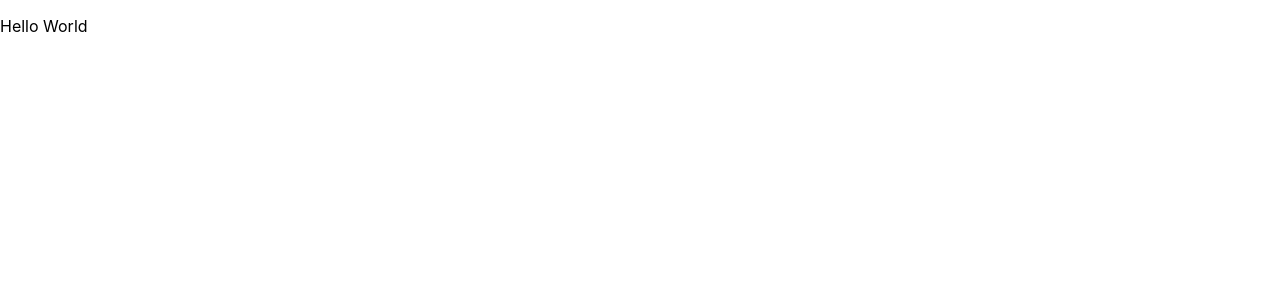
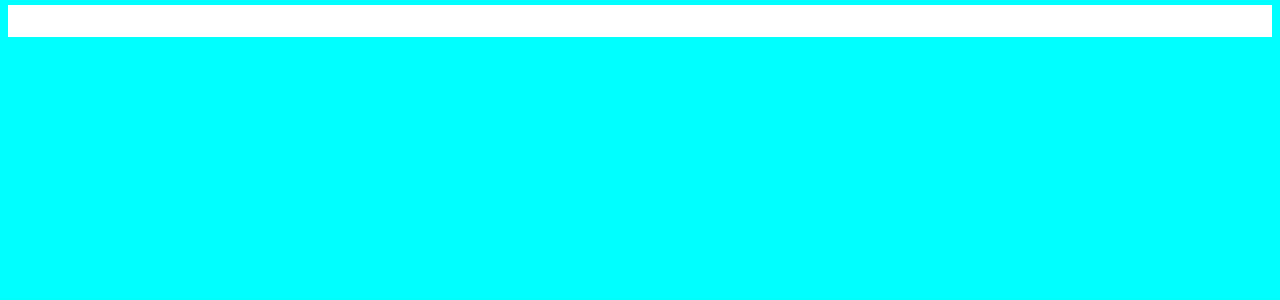
Before and after one commit to courage173/gst-test, a React (Create React App) app: page / in a window 1280 px wide. Shown: the top 300 px of the page. Built offline with nearby package versions, Linux system fonts and the light colour scheme.

Commit message:
added search screen

```diff
--- a/src/App.js
+++ b/src/App.js
@@ -1,11 +1,7 @@
 import React from "react";
-
+import Home from "./components/Home";
 function App() {
-  return (
-    <div>
-      <p>Hello World</p>
-    </div>
-  );
+  return <Home />;
 }
 
 export default App;
--- /dev/null
+++ b/src/components/Home/Home.module.css
@@ -0,0 +1,3 @@
+.container {
+  height: 100vh;
+}
--- /dev/null
+++ b/src/components/Home/index.js
@@ -0,0 +1,47 @@
+import React, { useState } from "react";
+import Form from "../../utils/form/Form";
+import styles from "./Home.module.css";
+import { update, generateData, isFormValid } from "../../utils/form/formAction";
+
+const Home = () => {
+  const [state, setState] = useState({
+    formdata: {
+      search: {
+        element: "input",
+        value: "",
+        config: {
+          name: "search",
+          type: "text",
+          placeholder: "",
+          label: "Search",
+        },
+        validation: {
+          required: true,
+        },
+        valid: false,
+        touched: false,
+        validationMessage: "",
+        showlabel: true,
+      },
+    },
+  });
+  const updateForm = (element) => {
+    setState({ loginErrorMessage: "", message: "" });
+    const newFormdata = update(element, state.formdata, "login");
+    setState({
+      formError: false,
+      formdata: newFormdata,
+    });
+  };
+  return (
+    <div className={styles.container}>
+      <Form
+        id={"search"}
+        formdata={state.formdata.search}
+        change={(element) => updateForm(element)}
+      />
+    </div>
+  );
+};
+
+export default Home;
--- a/src/index.css
+++ b/src/index.css
@@ -1,13 +1,5 @@
 body {
-  margin: 0;
-  font-family: -apple-system, BlinkMacSystemFont, 'Segoe UI', 'Roboto', 'Oxygen',
-    'Ubuntu', 'Cantarell', 'Fira Sans', 'Droid Sans', 'Helvetica Neue',
-    sans-serif;
-  -webkit-font-smoothing: antialiased;
-  -moz-osx-font-smoothing: grayscale;
+  overflow: hidden;
+  height: 100%;
+  background-color: aqua;
 }
-
-code {
-  font-family: source-code-pro, Menlo, Monaco, Consolas, 'Courier New',
-    monospace;
-}
--- /dev/null
+++ b/src/utils/form/Form.js
@@ -0,0 +1,79 @@
+import React from "react";
+import PropTypes from "prop-types";
+import formStyles from "./form.module.css";
+
+function FormField({
+  formdata,
+  change,
+  id,
+  altStyle,
+  styles,
+  inputClass,
+  altFieldSet,
+}) {
+  const showError = () => {
+    let errorMessage = null;
+
+    if (formdata.validation && !formdata.valid) {
+      errorMessage = (
+        <div className={formStyles.errorMessage}>
+          {formdata.validationMessage}
+        </div>
+      );
+    }
+
+    return errorMessage;
+  };
+
+  const renderForm = () => {
+    let template = null;
+    switch (formdata.element) {
+      case "input":
+        template = (
+          <div>
+            <input
+              {...formdata.config}
+              value={formdata.value}
+              style={{
+                boxShadow: "#fff 0px 0px 0px 9999px inset",
+                ...styles,
+              }}
+              onBlur={(event) => change({ event, id, blur: true })}
+              onChange={(event) => change({ event, id })}
+              id={id}
+              className={`${inputClass} ${formStyles.defaultForm}`}
+            />
+            {showError()}
+          </div>
+        );
+        break;
+      default:
+        template = "";
+        break;
+    }
+    return template;
+  };
+
+  return <>{renderForm()}</>;
+}
+
+FormField.displayName = "FormField";
+
+FormField.propTypes = {
+  formdata: PropTypes.shape({
+    config: PropTypes.object,
+    validation: PropTypes.object,
+    valid: PropTypes.bool,
+    validationMessage: PropTypes.string,
+    element: PropTypes.string,
+    value: PropTypes.string,
+    showlabel: PropTypes.bool,
+  }),
+  change: PropTypes.func,
+  id: PropTypes.string,
+  altStyle: PropTypes.object,
+  styles: PropTypes.object,
+  inputClass: PropTypes.string,
+  altFieldSet: PropTypes.string,
+};
+export default FormField;
--- /dev/null
+++ b/src/utils/form/form.module.css
@@ -0,0 +1,41 @@
+.defaultForm {
+    box-shadow: #fff 0px 0px 0px 9999px inset;
+    width: 100%;
+    height: 2rem;
+    margin: 0;
+    padding: 0;
+    border: none;
+    outline: none;
+    margin-top: -3px;
+}
+.fieldSetWrap {
+    border: 1px solid #68b948;
+    box-sizing: border-box;
+    border-radius: 4px;
+    height: 3rem;
+    padding: 0 5px;
+    width: 22rem;
+}
+.legend {
+    font-family: Montserrat;
+    font-style: normal;
+    font-weight: 600;
+    font-size: 12px;
+    line-height: 16px;
+    letter-spacing: 0.4px;
+    color: #5d821f;
+}
+.errorMessage {
+    color: red;
+    color: red;
+    font-size: 12px;
+    margin-top: 4px;
+}
+.defaultCheckForm {
+}
+
+@media only screen and (max-width: 768px) {
+    .fieldSetWrap {
+        width: 20rem;
+    }
+}
--- /dev/null
+++ b/src/utils/form/formAction.js
@@ -0,0 +1,136 @@
+export const validate = (element, formdata = []) => {
+  let error = [true, ""];
+  if (element.validation.email) {
+    const valid = /\S+@\S+\.\S+/.test(element.value);
+    const message = `${!valid ? "Must be a valid email" : ""}`;
+    error = !valid ? [valid, message] : error;
+  }
+  if (element.config.name === "password_input") {
+    const valid = element.value.trim().length >= 6;
+    const message = `${!valid ? "Password must be atleast 6 letters" : ""}`;
+    error = !valid ? [valid, message] : error;
+  }
+  if (element.validation.confirm) {
+    const valid =
+      element.value.trim() === formdata[element.validation.confirm].value;
+    const message = `${!valid ? "Passwords do not match" : ""}`;
+    error = !valid ? [valid, message] : error;
+  }
+
+  if (element.validation.required) {
+    const valid = element.value.trim() !== "";
+    const message = `${!valid ? "This field is required" : ""}`;
+    error = !valid ? [valid, message] : error;
+  }
+
+  return error;
+};
+
+export const update = (element, formdata) => {
+  const newFormdata = {
+    ...formdata,
+  };
+  const newElement = {
+    ...newFormdata[element.id],
+  };
+
+  newElement.checked = element.event.target.checked;
+  newElement.value = element.event.target.value;
+
+  if (element.blur) {
+    const validData = validate(newElement, formdata);
+    newElement.valid = validData[0];
+    newElement.validationMessage = validData[1];
+  }
+
+  newElement.touched = element.blur;
+  newFormdata[element.id] = newElement;
+  return newFormdata;
+};
+
+export const generateData = (formdata) => {
+  const dataToSubmit = {};
+  for (const key in formdata) {
+    if (key !== "confirmPassword") {
+      dataToSubmit[key] = formdata[key].value;
+    }
+  }
+  return dataToSubmit;
+};
+
+export const isFormValid = (formdata) => {
+  let formIsValid = true;
+
+  for (const key in formdata) {
+    if (key === "password") {
+      formIsValid =
+        (formdata[key].valid || formdata[key].value !== "") &&
+        formdata[key].value.length >= 6 &&
+        formIsValid;
+    }
+    formIsValid =
+      (formdata[key].valid || formdata[key].value !== "") && formIsValid;
+  }
+  return formIsValid;
+};
+
+export const populateOptionFields = (formdata, arrayData = [], field) => {
+  const newArray = [];
+  const newFormdata = { ...formdata };
+  arrayData.forEach((item) => {
+    newArray.push({ key: item._id, value: item.day });
+  });
+  newFormdata[field].config.options = newArray;
+
+  return newFormdata;
+};
+
+export const resetFields = (formdata) => {
+  const newFormdata = { ...formdata };
+  for (const key in newFormdata) {
+    if (key === "images") {
+      newFormdata[key].value = [];
+    } else {
+      newFormdata[key].value = "";
+    }
+
+    newFormdata[key].valid = false;
+    newFormdata[key].touched = false;
+    newFormdata[key].validationMessage = "";
+  }
+
+  return newFormdata;
+};
+
+export const populateFields = (formData, fields) => {
+  for (const key in formData) {
+    if (fields[key]) {
+      formData[key].value = fields[key];
+      formData[key].valid = true;
+      formData[key].touched = true;
+      formData[key].validationMessage = "";
+    }
+  }
+
+  return formData;
+};
+
+export const emptyFieldError = (formdata) => {
+  const newData = formdata;
+  const data = generateData(newData);
+  for (const name in data) {
+    newData[name].touched = true;
+    newData[name].validationMessage = "invalid";
+
+    if (newData[name].validation.required) {
+      const valid = newData[name].value.trim() !== "";
+      newData[name].validationMessage = `${
+        !valid ? "This field is required" : ""
+      }`;
+    }
+    if (name === "password" && newData[name].value.length < 6) {
+      newData[name].validationMessage = "Password must be atleast 6 letters";
+    }
+  }
+  return newData;
+};
```
Also changed, not shown: src/logo.svg (deleted), src/utils/Button.js (added).
